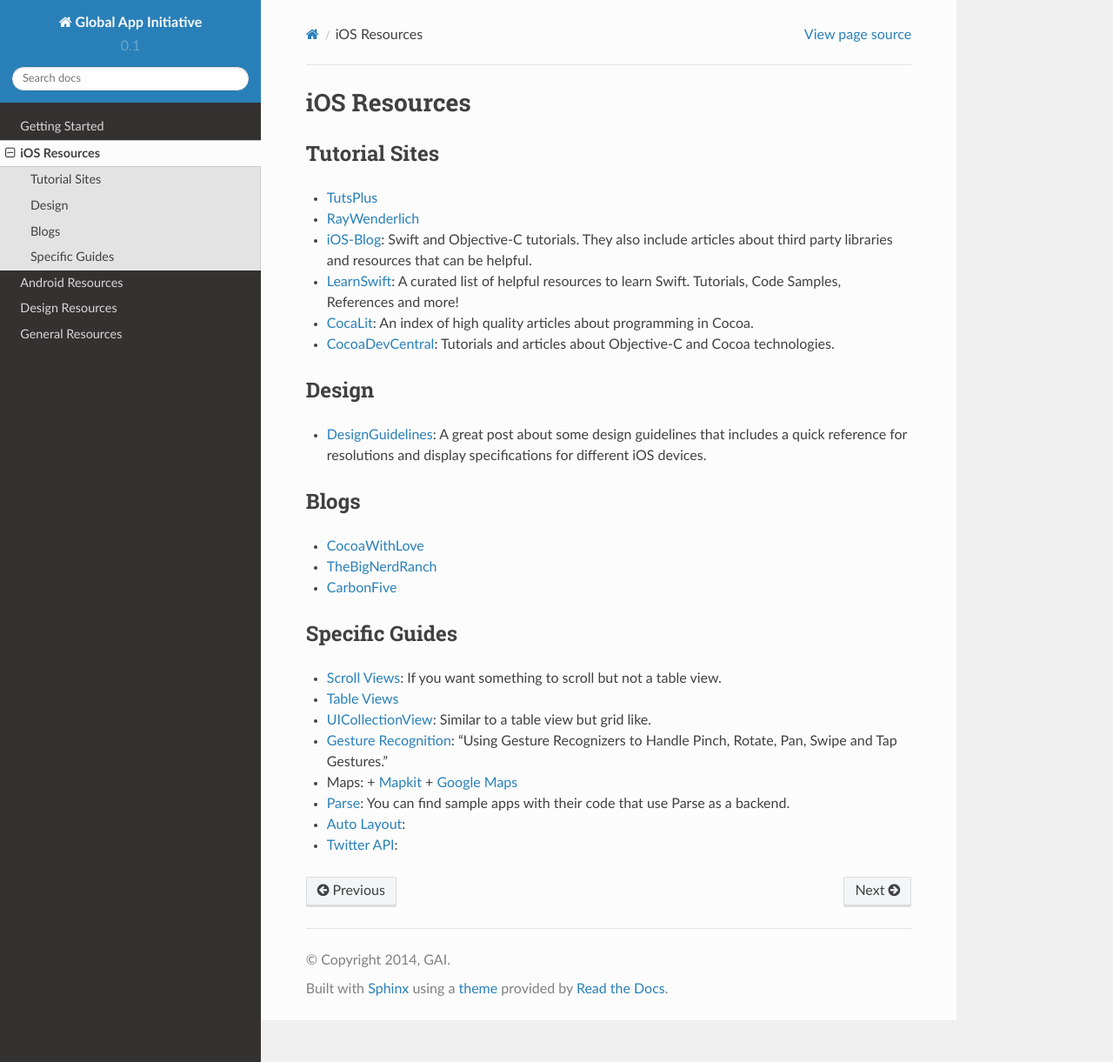
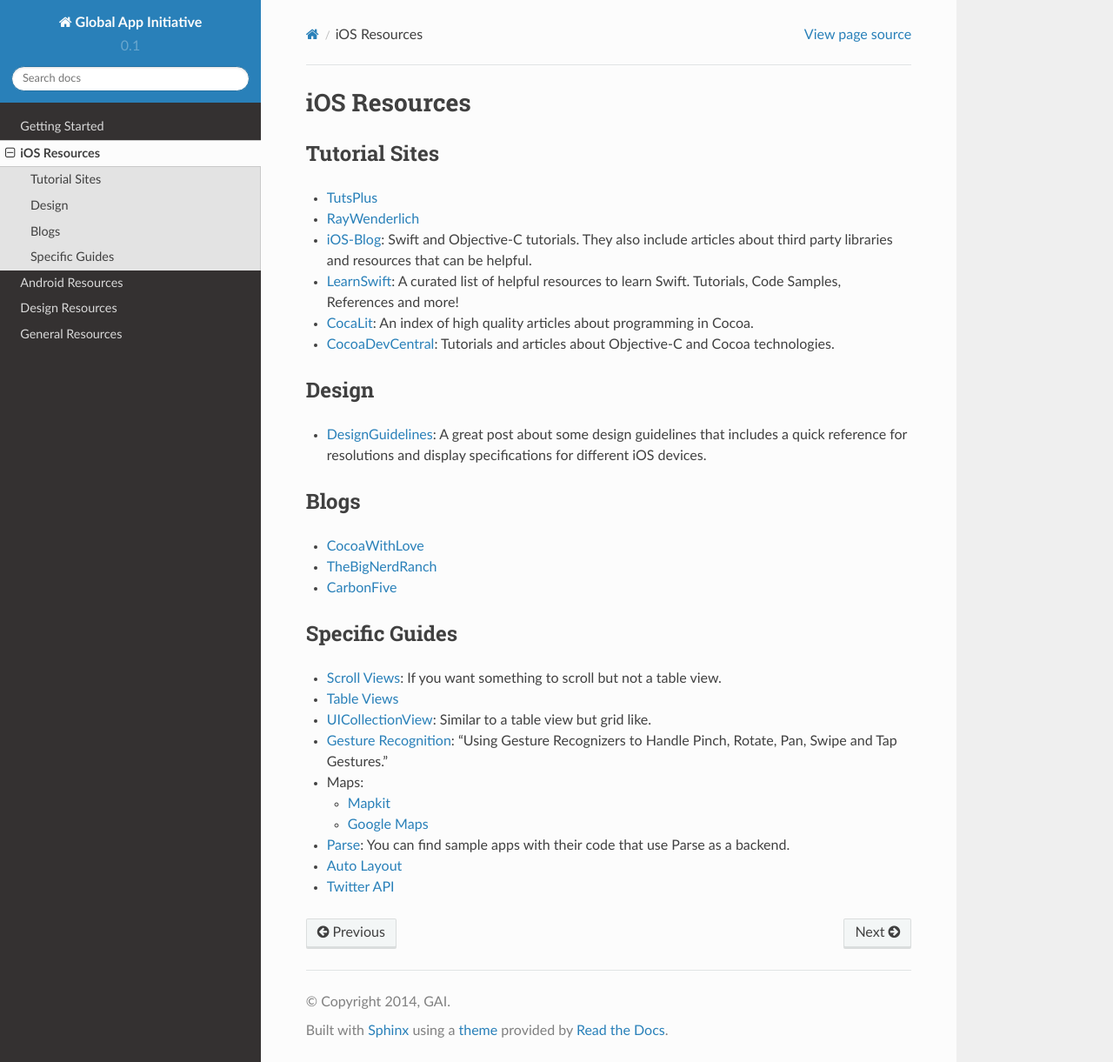
Before and after one commit to GlobalAppInitiative/Education-Resources, a Sphinx documentation site: the page built from docs/ios_resources.rst, in a window 1280 px wide and 1221 px high. Shown: the whole window at 87% size. Built offline with Sphinx 7.4.7 and the Read the Docs theme 2.0.0, drawn with Linux system fonts in a browser that asks for light colours.

Commit message:
Fixed formatting.

```diff
--- a/docs/ios_resources.rst
+++ b/docs/ios_resources.rst
@@ -48,11 +48,12 @@
 - UICollectionView_: Similar to a table view but grid like.
 - `Gesture Recognition`_: "Using Gesture Recognizers to Handle Pinch, Rotate, Pan, Swipe and Tap Gestures."
 - Maps:
-  + Mapkit_
-  + `Google Maps`_
+
+  * Mapkit_
+  * `Google Maps`_
 - Parse_: You can find sample apps with their code that use Parse as a backend.
-- `Auto Layout`_:
-- `Twitter API`_:
+- `Auto Layout`_
+- `Twitter API`_
 
 
 .. _Scroll Views: http://www.raywenderlich.com/76436/use-uiscrollview-scroll-zoom-content-swift
```
Also changed, not shown: docs/design_resources.rst (+9 -8 lines), docs/general_resources.rst (+4 -4 lines).
